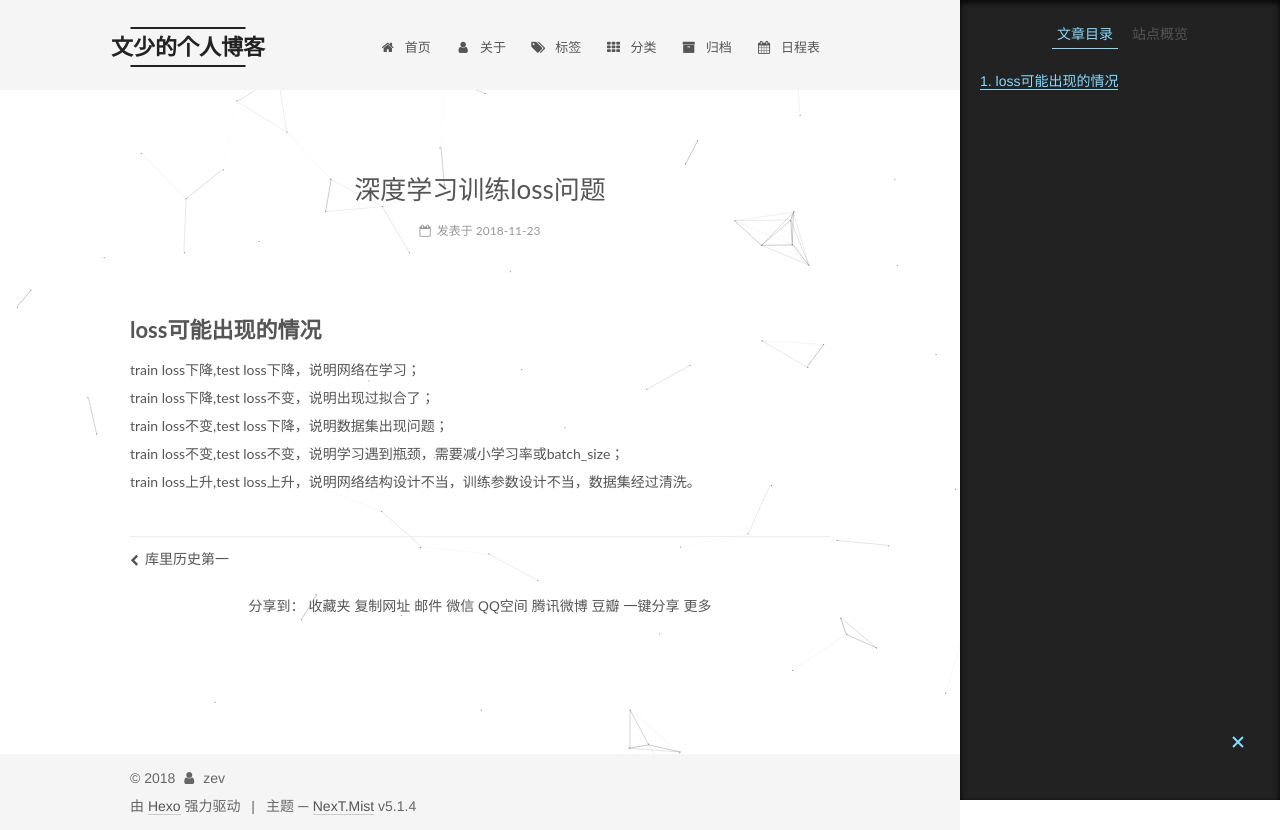
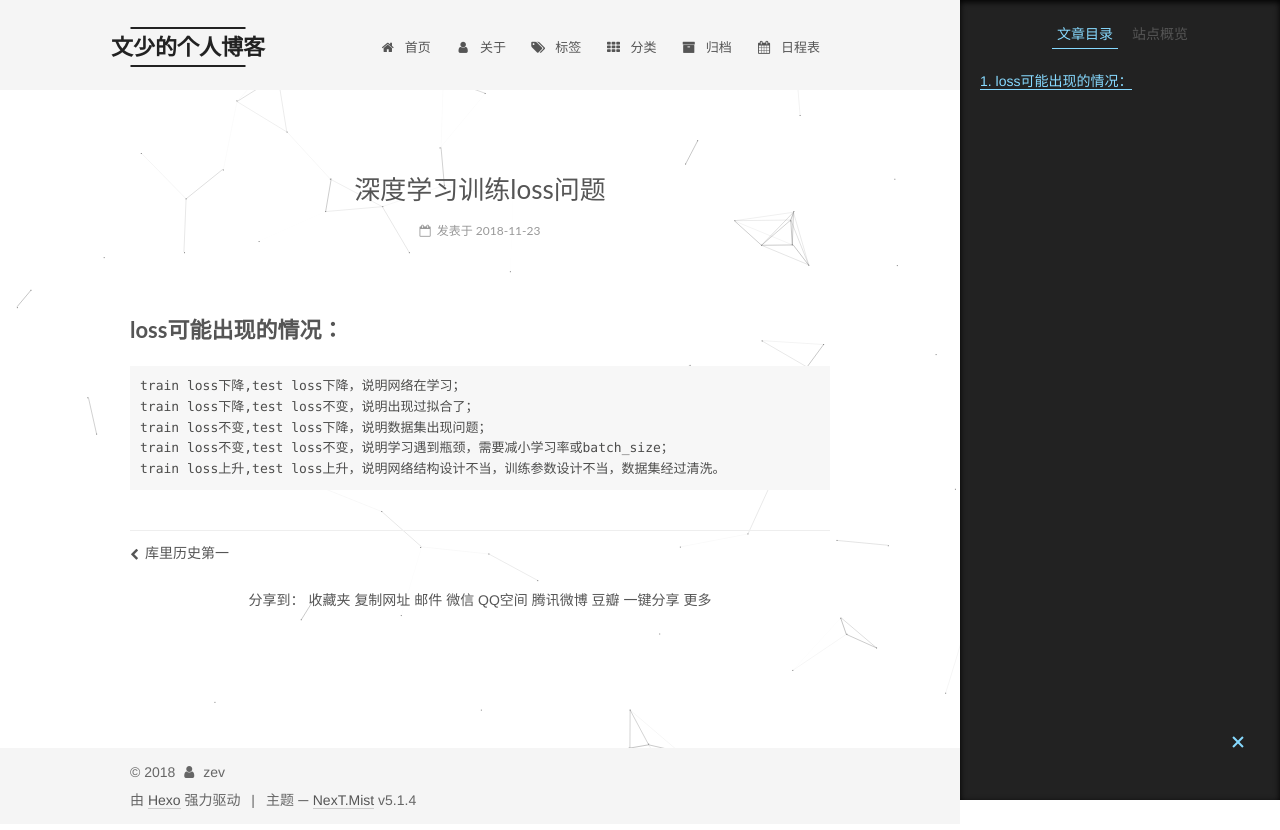
Before and after one commit to Zev-Yin/Zev-YIN, a plain HTML site: page 2018/11/23/haha/index.html in a window 1280 px wide. Drawn offline with Linux system fonts and the light colour scheme; some packages are replaced by stand-ins of ours; a script that the page names is missing.

Commit message:
Site updated: 2018-11-23 13:55:27

```diff
--- a/2018/11/23/haha/index.html
+++ b/2018/11/23/haha/index.html
@@ -83,17 +83,17 @@
 
 
 
-<meta name="description" content="loss可能出现的情况train loss下降,test loss下降，说明网络在学习；train loss下降,test loss不变，说明出现过拟合了；train loss不变,test loss下降，说明数据集出现问题；train loss不变,test loss不变，说明学习遇到瓶颈，需要减小学习率或batch_size；train loss上升,test loss上升，说明网络结构设计不">
+<meta name="description" content="loss可能出现的情况：train loss下降,test loss下降，说明网络在学习； train loss下降,test loss不变，说明出现过拟合了； train loss不变,test loss下降，说明数据集出现问题； train loss不变,test loss不变，说明学习遇到瓶颈，需要减小学习率或batch_size； train loss上升,test loss上升，说明网络">
 <meta property="og:type" content="article">
 <meta property="og:title" content="深度学习训练loss问题">
 <meta property="og:url" content="http://yoursite.com/2018/11/23/haha/index.html">
 <meta property="og:site_name" content="文少的个人博客">
-<meta property="og:description" content="loss可能出现的情况train loss下降,test loss下降，说明网络在学习；train loss下降,test loss不变，说明出现过拟合了；train loss不变,test loss下降，说明数据集出现问题；train loss不变,test loss不变，说明学习遇到瓶颈，需要减小学习率或batch_size；train loss上升,test loss上升，说明网络结构设计不">
+<meta property="og:description" content="loss可能出现的情况：train loss下降,test loss下降，说明网络在学习； train loss下降,test loss不变，说明出现过拟合了； train loss不变,test loss下降，说明数据集出现问题； train loss不变,test loss不变，说明学习遇到瓶颈，需要减小学习率或batch_size； train loss上升,test loss上升，说明网络">
 <meta property="og:locale" content="zh-Hans">
-<meta property="og:updated_time" content="2018-11-23T05:52:18.858Z">
+<meta property="og:updated_time" content="2018-11-23T05:55:02.625Z">
 <meta name="twitter:card" content="summary">
 <meta name="twitter:title" content="深度学习训练loss问题">
-<meta name="twitter:description" content="loss可能出现的情况train loss下降,test loss下降，说明网络在学习；train loss下降,test loss不变，说明出现过拟合了；train loss不变,test loss下降，说明数据集出现问题；train loss不变,test loss不变，说明学习遇到瓶颈，需要减小学习率或batch_size；train loss上升,test loss上升，说明网络结构设计不">
+<meta name="twitter:description" content="loss可能出现的情况：train loss下降,test loss下降，说明网络在学习； train loss下降,test loss不变，说明出现过拟合了； train loss不变,test loss下降，说明数据集出现问题； train loss不变,test loss不变，说明学习遇到瓶颈，需要减小学习率或batch_size； train loss上升,test loss上升，说明网络">
 
 
 
@@ -343,8 +343,12 @@
 
 
 
-        <h2 id="loss可能出现的情况"><a href="#loss可能出现的情况" class="headerlink" title="loss可能出现的情况"></a>loss可能出现的情况</h2><p>train loss下降,test loss下降，说明网络在学习；<br>train loss下降,test loss不变，说明出现过拟合了；<br>train loss不变,test loss下降，说明数据集出现问题；<br>train loss不变,test loss不变，说明学习遇到瓶颈，需要减小学习率或batch_size；<br>train loss上升,test loss上升，说明网络结构设计不当，训练参数设计不当，数据集经过清洗。</p>
-
+        <h2 id="loss可能出现的情况："><a href="#loss可能出现的情况：" class="headerlink" title="loss可能出现的情况："></a>loss可能出现的情况：</h2><pre><code>train loss下降,test loss下降，说明网络在学习；
+train loss下降,test loss不变，说明出现过拟合了；
+train loss不变,test loss下降，说明数据集出现问题；
+train loss不变,test loss不变，说明学习遇到瓶颈，需要减小学习率或batch_size；
+train loss上升,test loss上升，说明网络结构设计不当，训练参数设计不当，数据集经过清洗。
+</code></pre>
 
     </div>
 
@@ -551,7 +555,7 @@ var jiathis_config={
 
 
 
-              <div class="post-toc-content"><ol class="nav"><li class="nav-item nav-level-2"><a class="nav-link" href="#loss可能出现的情况"><span class="nav-number">1.</span> <span class="nav-text">loss可能出现的情况</span></a></li></ol></div>
+              <div class="post-toc-content"><ol class="nav"><li class="nav-item nav-level-2"><a class="nav-link" href="#loss可能出现的情况："><span class="nav-number">1.</span> <span class="nav-text">loss可能出现的情况：</span></a></li></ol></div>
 
 
           </div>
--- a/css/main.css
+++ b/css/main.css
@@ -1832,7 +1832,7 @@ pre .javascript .function {
   width: 4px;
   height: 4px;
   border-radius: 50%;
-  background: #7c0da8;
+  background: #ff8fd7;
 }
 .links-of-blogroll {
   font-size: 13px;
```
Also changed, not shown: index.html (+6 -2 lines).
